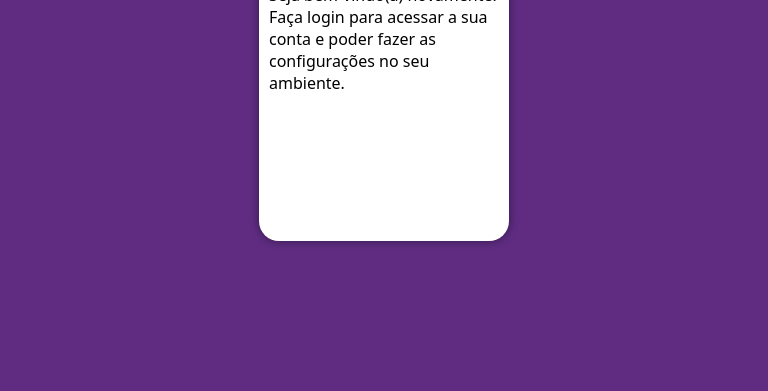
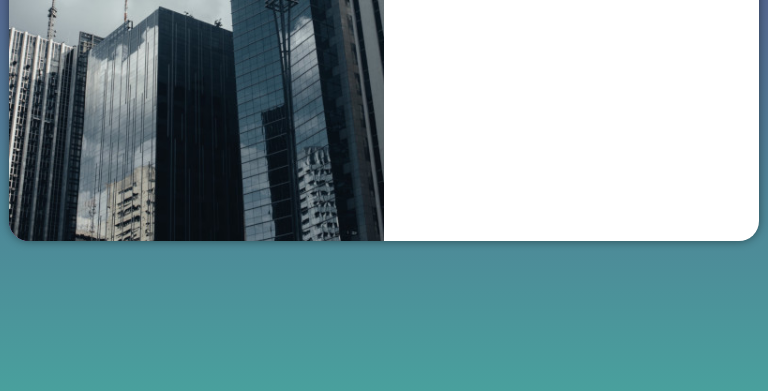
Before and after one commit to Dragon742/projeto-login, a plain HTML site: page index.html in a window 768 px wide. Shown: the part 409-800 px from the top of the page. Drawn offline with Linux system fonts and the light colour scheme.

Commit message:
media query

```diff
--- /dev/null
+++ b/estilos/mediaquery.css
@@ -0,0 +1,50 @@
+@charset "UTF-8";
+
+/*
+Typical device breakpoints
+Mobile devices 320px - 480px
+IPad, Tablet 481px - 768px
+Small screens, laptops 769px - 1024px
+Desktops, large screens 1025px - 1200px
+Extra large screens, TV 1201px +
+*/
+
+@media screen and (min-width: 481px) and (max-width: 768px){
+    body{
+        background-image: linear-gradient(to top, #49a09d, #5f2c82);
+    }
+
+    section#login{
+        width: 80vw;
+    }
+
+    section#login > div#imagem{
+        float: left;
+        width: 30%;
+        height: 100%;
+    }
+    section#login > div#formulario{
+        float: right;
+        width: 70%;
+    }
+}
+
+@media screen and (min-width: 768px){
+    body{
+        background-image: linear-gradient(to top, #49a09d, #5f2c82);
+    }
+
+    section#login{
+        width: 750px;
+    }
+
+    section#login > div#imagem{
+        float: left;
+        width: 50%;
+        height: 100%;
+    }
+    section#login > div#formulario{
+        float: right;
+        width: 50%;
+    }
+}
--- a/estilos/style.css
+++ b/estilos/style.css
@@ -39,6 +39,9 @@ section#login{
     height: 500px;
     border-radius: 20px;
     box-shadow: 0px 0px 10px rgba(0, 0, 0, 0.45);
+
+    transition: width .1s, height .1s;
+    transition-timing-function: ease;
 }
 
 section#login > div#imagem{
--- a/index.html
+++ b/index.html
@@ -5,6 +5,7 @@
     <meta name="viewport" content="width=device-width, initial-scale=1.0">
     <title>Login</title>
     <link rel="stylesheet" href="estilos/style.css">
+    <link rel="stylesheet" href="estilos/mediaquery.css">
 </head>
 <body>
     <main>
```
